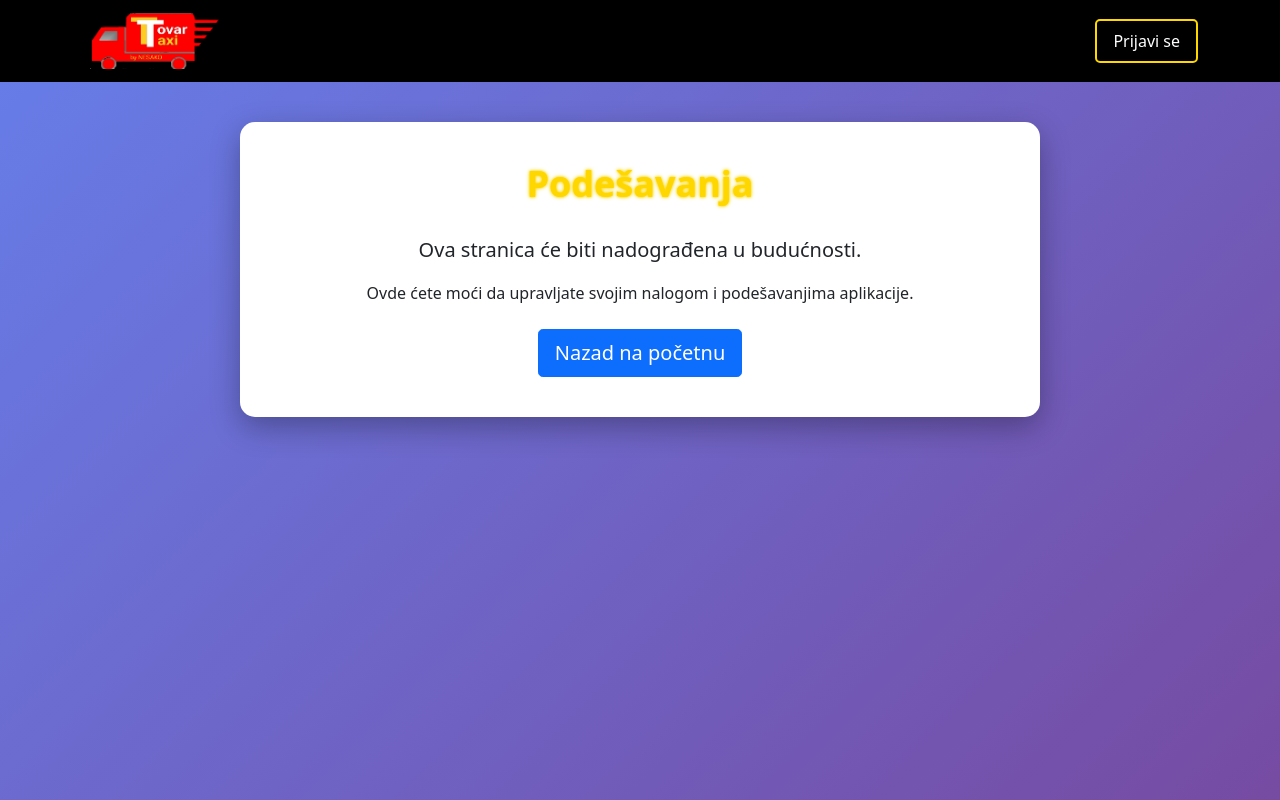
After one commit to salenesic79-gif/tovar-taxi-by-nesako, a Django app: page /settings/ in a window 1280 px wide. The commit adds this page. Run offline with Django 4.2, Linux system fonts and the light colour scheme.

Commit message:
Complete UI improvements: golden borders, text changes, logo redirect to settings, and enhanced styling

```diff
--- /dev/null
+++ b/templates/transport/settings.html
@@ -0,0 +1,74 @@
+{% load static %}
+<!DOCTYPE html>
+<html lang="sr">
+<head>
+    <meta charset="UTF-8">
+    <meta name="viewport" content="width=device-width, initial-scale=1.0">
+    <title>Podešavanja - Tovar Taxi</title>
+    <link href="https://cdn.jsdelivr.net/npm/bootstrap@5.1.3/dist/css/bootstrap.min.css" rel="stylesheet">
+    <style>
+        body {
+            background: linear-gradient(135deg, #667eea 0%, #764ba2 100%);
+            min-height: 100vh;
+            margin: 0;
+        }
+        .navbar-brand {
+            margin-left: 7.5px;
+        }
+        .navbar-brand img {
+            height: 56px;
+            width: auto;
+        }
+        .settings-container {
+            background: white;
+            border-radius: 15px;
+            box-shadow: 0 10px 30px rgba(0,0,0,0.3);
+            max-width: 800px;
+            margin: 40px auto;
+            padding: 40px;
+        }
+        .main-title {
+            color: #FFD700;
+            font-size: 36px;
+            font-weight: bold;
+            text-align: center;
+            margin-bottom: 30px;
+            text-shadow: 0 0 2px #FFD700, 0 0 4px #FFD700;
+        }
+    </style>
+</head>
+<body>
+    <!-- Header -->
+    <nav class="navbar navbar-expand-lg navbar-dark" style="background-color: rgb(0, 0, 0);">
+        <div class="container">
+            <a class="navbar-brand" href="{% url 'home' %}">
+                <img src="{% static 'images/TTaxi.png' %}" alt="Tovar Taxi" style="height: 56px; width: auto;">
+            </a>
+            <div class="navbar-nav ms-auto">
+                {% if user.is_authenticated %}
+                    <span class="navbar-text me-3">Dobrodošli, {{ user.username }}!</span>
+                    <a class="nav-link" href="{% url 'logout' %}">Odjavi se</a>
+                {% else %}
+                    <a class="nav-link" href="{% url 'login' %}" style="color: white; border: 2px solid #FFD700; padding: 8px 16px; border-radius: 5px; text-decoration: none;">Prijavi se</a>
+                {% endif %}
+            </div>
+        </div>
+    </nav>
+
+    <!-- Settings Content -->
+    <div class="settings-container">
+        <h1 class="main-title">Podešavanja</h1>
+
+        <div class="text-center">
+            <p class="lead">Ova stranica će biti nadograđena u budućnosti.</p>
+            <p>Ovde ćete moći da upravljate svojim nalogom i podešavanjima aplikacije.</p>
+
+            <div class="mt-4">
+                <a href="{% url 'home' %}" class="btn btn-primary btn-lg">Nazad na početnu</a>
+            </div>
+        </div>
+    </div>
+
+    <script src="https://cdn.jsdelivr.net/npm/bootstrap@5.1.3/dist/js/bootstrap.bundle.min.js"></script>
+</body>
+</html>
--- a/templates/transport/signup_carrier.html
+++ b/templates/transport/signup_carrier.html
@@ -40,7 +40,7 @@
     <!-- Header -->
     <nav class="navbar navbar-expand-lg navbar-dark" style="background-color: rgb(0, 0, 0);">
         <div class="container">
-            <a class="navbar-brand" href="{% url 'home' %}">
+            <a class="navbar-brand" href="{% url 'settings' %}">
                 <img src="{% static 'images/TTaxi.png' %}" alt="Tovar Taxi" style="height: 56px; width: auto;">
             </a>
             <div class="navbar-nav ms-auto">
@@ -48,7 +48,7 @@
                     <span class="navbar-text me-3">Dobrodošli, {{ user.username }}!</span>
                     <a class="nav-link" href="{% url 'logout' %}">Odjavi se</a>
                 {% else %}
-                    <a class="nav-link" href="{% url 'login' %}">Prijavi se</a>
+                    <a class="nav-link" href="{% url 'login' %}" style="color: white; border: 2px solid #FFD700; padding: 8px 16px; border-radius: 5px; text-decoration: none;">Prijavi se</a>
                 {% endif %}
             </div>
         </div>
--- a/transport/urls.py
+++ b/transport/urls.py
@@ -6,4 +6,5 @@ urlpatterns = [
     path('signup/', views.signup_view, name='signup'),
     path('signup/sender/', views.signup_sender_view, name='signup_sender'),
     path('signup/carrier/', views.signup_carrier_view, name='signup_carrier'),
+    path('settings/', views.settings_view, name='settings'),
 ]
--- a/transport/views.py
+++ b/transport/views.py
@@ -29,3 +29,6 @@ def signup_carrier_view(request):
 
 def home_view(request):
     return render(request, 'transport/home.html')
+
+def settings_view(request):
+    return render(request, 'transport/settings.html')
```
Also changed, not shown: templates/transport/home.html (+8 -8 lines), templates/transport/signup.html (+19 -11 lines), templates/transport/signup_sender.html (+4 -4 lines).
